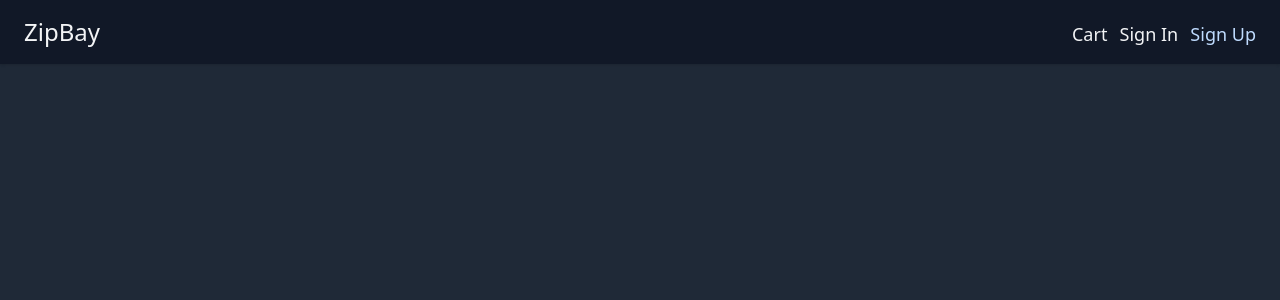
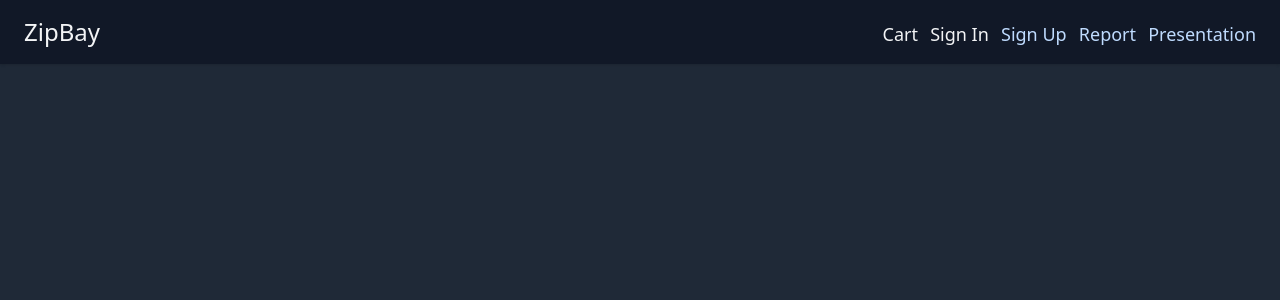
Before and after one commit to chand1012/zipbay, a Django app: page / in a window 1280 px wide. Shown: the top 300 px of the page. Run offline with Django 3.2, Linux system fonts and the light colour scheme; data that the repository does not hold is empty.

Commit message:
Add report and presentation links

```diff
--- a/zipbay/shop/templates/layout.html
+++ b/zipbay/shop/templates/layout.html
@@ -60,6 +60,20 @@
       class="text-lg no-underline ml-2 text-blue-200"
       >Sign Up</a
     >
+
+    <a
+      href="https://docs.google.com/document/d/1lRQHnDIMb4dLVsxcAvh3b2gjP2Mgy2xCJvwGFUEpQb4/edit?usp=sharing"
+      class="text-lg no-underline ml-2 text-blue-200"
+      >Report</a
+    >
+
+    <a
+      href="https://docs.google.com/presentation/d/1x_RKIPDxt8L2-kddEhigD1IdaERa8xS8hYSj2jysCcg/edit?usp=sharing"
+      class="text-lg no-underline ml-2 text-blue-200"
+      >Presentation</a
+    >
+
+
   </div>
 </nav>
 
```
